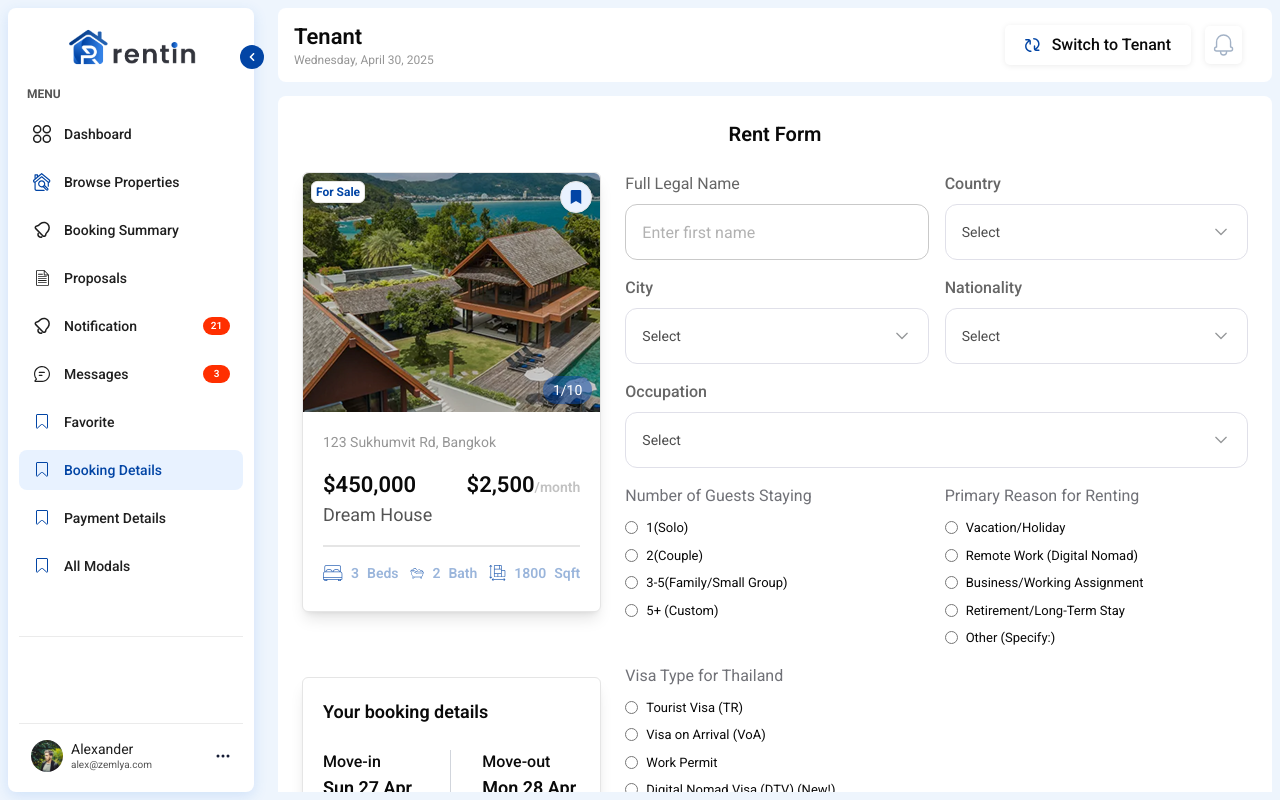
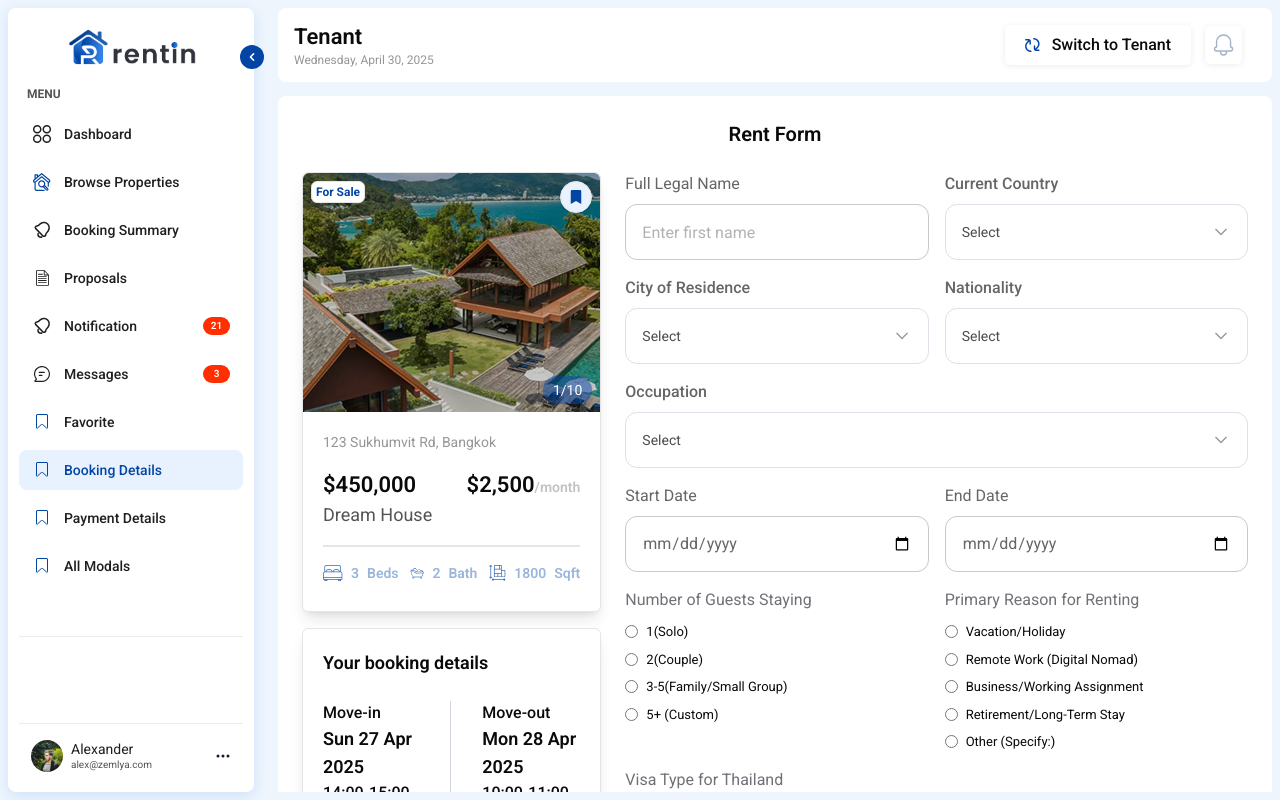
Before and after one commit to hamza-nafasat/rentin-frontend, a Next.js app: page /tenant/booking-details in a window 1280 px wide. Built offline with nearby package versions, Linux system fonts and the light colour scheme.

Commit message:
fix the rent form issue

```diff
--- a/src/app/tenant/booking-details/page.js
+++ b/src/app/tenant/booking-details/page.js
@@ -96,7 +96,7 @@ function BookingDetails() {
       </div>
       <div className="mt-6 grid grid-cols-12 gap-6">
         {/* LEFT COLUMN */}
-        <div className="col-span-12 grid gap-4 lg:col-span-4">
+        <div className="col-span-12 space-y-4 lg:col-span-4">
           {bookingHouses?.map(property => (
             <div key={property.id}>
               <BrowsePropertyCard data={property} />
@@ -152,10 +152,10 @@ function BookingDetails() {
               <Input label="Full Legal Name" placeholder="Enter first name" type="text" />
             </div>
             <div className="col-span-12 md:col-span-6">
-              <Dropdown label="Country" options={countryOptions} />
+              <Dropdown label="Current Country" options={countryOptions} />
             </div>
             <div className="col-span-12 md:col-span-6">
-              <Dropdown label="City" options={cityOptions} />
+              <Dropdown label="City of Residence" options={cityOptions} />
             </div>
             <div className="col-span-12 md:col-span-6">
               <Dropdown label="Nationality" options={nationalityOptions} />
@@ -163,7 +163,12 @@ function BookingDetails() {
             <div className="col-span-12">
               <Dropdown label="Occupation" options={occupationOptions} />
             </div>
-
+            <div className="col-span-12 md:col-span-6">
+              <Input label="Start Date" placeholder="Enter Start Date" type="date" />
+            </div>
+            <div className="col-span-12 md:col-span-6">
+              <Input label="End Date" placeholder="Enter End Date" type="date" />
+            </div>
             <div className="col-span-12 sm:col-span-6">
               <h1 className="text-[#32343CB2]">Number of Guests Staying</h1>
               <div className="mt-2.5 grid grid-cols-1 gap-2">
@@ -176,8 +181,8 @@ function BookingDetails() {
                   </div>
                 ))}
                 {showInput1 && (
-                  <div className="mt-1">
-                    <Input type="text" placeholder="Enter reason" />
+                  <div className="mt-8">
+                    <Input type="text" placeholder="Enter" />
                   </div>
                 )}
               </div>
@@ -195,37 +200,32 @@ function BookingDetails() {
                 ))}
                 {showInput2 && (
                   <div className="mt-1">
-                    <Input type="text" placeholder="Enter reason" />
+                    <Input type="text" placeholder="Enter" />
                   </div>
                 )}
               </div>
             </div>
 
-            <div className="col-span-12 sm:col-span-6">
+            <div className="col-span-12 sm:col-span-12">
               <h1 className="text-[#32343CB2]">Visa Type for Thailand</h1>
-              <div className="mt-2.5 grid grid-cols-1 gap-2">
+              <div className="mt-2.5 flex flex-wrap gap-2">
                 {reasonOptions3.map(({ id, label }) => (
-                  <div key={id} className="flex items-center gap-2">
+                  <div key={id} className="flex items-center gap-1 rounded px-2 py-1">
                     <input id={id} type="radio" name="rentReason3" onChange={handleRentReasonChange3} />
                     <label className="text-[13px]" htmlFor={id}>
                       {label}
                     </label>
                   </div>
                 ))}
-                {showInput3 && (
-                  <div className="mt-1">
-                    <Input type="text" placeholder="Enter reason" />
-                  </div>
-                )}
               </div>
+              {showInput3 && (
+                <div className="mt-1">
+                  <Input type="text" placeholder="Enter" />
+                </div>
+              )}
             </div>
-            <div className="col-span-12 md:col-span-6"></div>
-            <div className="col-span-12 md:col-span-6">
-              <Input label="Start Date" placeholder="Enter Start Date" type="date" />
-            </div>
-            <div className="col-span-12 md:col-span-6">
-              <Input label="End Date" placeholder="Enter End Date" type="date" />
-            </div>
+
+            {/* <div className="col-span-12 md:col-span-6"></div> */}
           </div>
           <div className="mt-6">
             <div>
```
